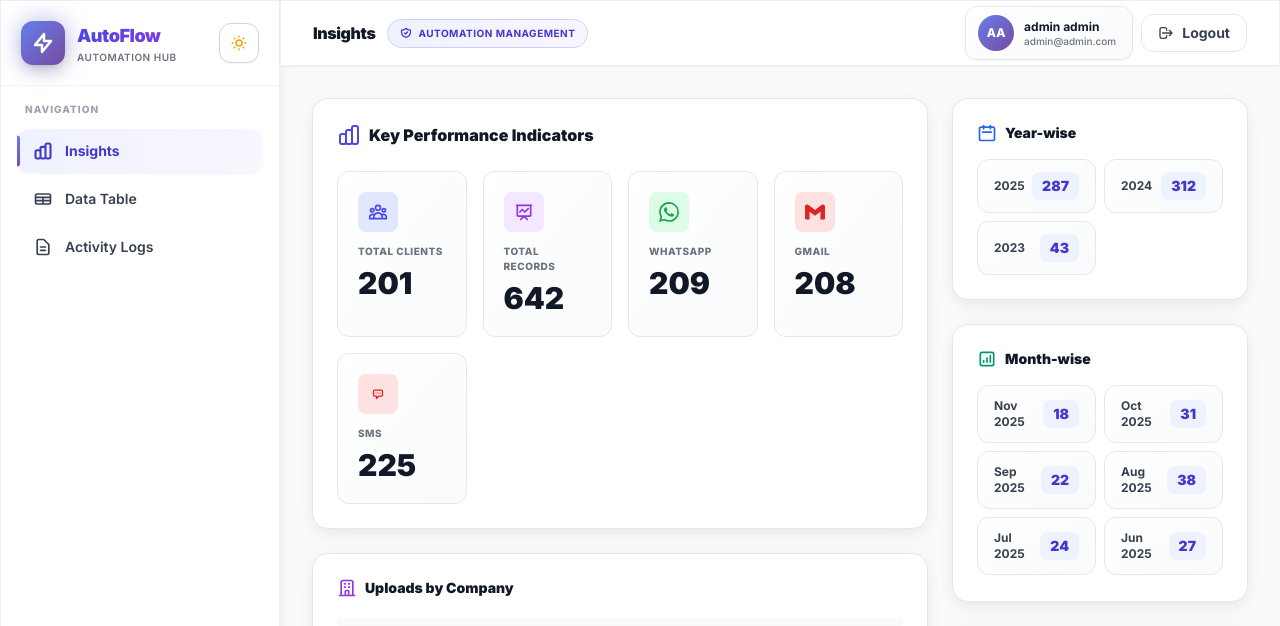
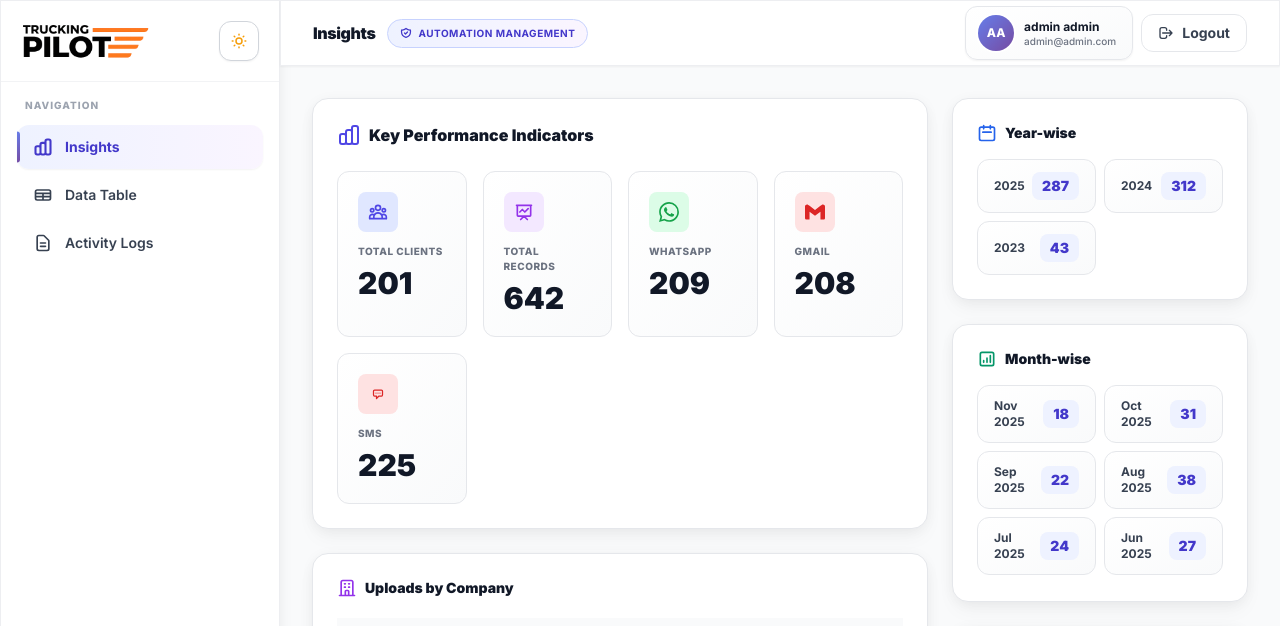
Before and after one commit to hereisnitish/chong-Automation, a Django app: page /dashboard/ in a window 1280 px wide. Shown: the top 626 px of the page. Run offline with Django 5.2, Linux system fonts and the light colour scheme; a user stored in the database is signed in; data comes from the database, SQL or seed files in the repository; some libraries are stand-ins or nearby versions.

Commit message:
add the logo and did some changes

```diff
--- a/automationProject/settings.py
+++ b/automationProject/settings.py
@@ -11,7 +11,7 @@ https://docs.djangoproject.com/en/5.0/ref/settings/
 """
 
 from pathlib import Path
-
+import os
 # Build paths inside the project like this: BASE_DIR / 'subdir'.
 BASE_DIR = Path(__file__).resolve().parent.parent
 
@@ -118,6 +118,10 @@ USE_TZ = True
 
 STATIC_URL = 'static/'
 
+STATICFILES_DIRS = [
+    os.path.join(BASE_DIR, 'static'),
+]
+
 # Default primary key field type
 # https://docs.djangoproject.com/en/5.0/ref/settings/#default-auto-field
 
--- a/templates/dashboard.html
+++ b/templates/dashboard.html
@@ -1,9 +1,11 @@
+{% load static %}
+
 <!DOCTYPE html>
 <html lang="en">
 <head>
   <meta charset="UTF-8" />
   <meta name="viewport" content="width=device-width, initial-scale=1.0" />
-  <title>AutoFlow Dashboard</title>
+  <title>Trucking Pilot Dashboard</title>
   <script src="https://cdn.tailwindcss.com"></script>
   <script>
     tailwind.config = {
@@ -174,19 +176,20 @@
   <div class="min-h-dvh grid grid-cols-1 lg:grid-cols-[280px_1fr]">
     <!-- Sidebar: Brand, Nav, Logs -->
     <aside class="glass lg:h-dvh lg:sticky lg:top-0 border-r border-gray-200/70 dark:border-gray-800/70 shadow-lg">
-      <div class="p-5 flex items-center gap-3 border-b border-gray-200/50 dark:border-gray-800/50">
+      <div class="p-5 flex items-center justify-between gap-3 border-b border-gray-200/50 dark:border-gray-800/50">
         <div class="relative icon-box">
-          <div class="absolute inset-0 gradient-primary rounded-xl blur-md opacity-50"></div>
-          <div class="relative h-11 w-11 gradient-primary rounded-xl grid place-items-center text-white shadow-lg">
-            <svg class="h-6 w-6" fill="none" stroke="currentColor" viewBox="0 0 24 24">
-              <path stroke-linecap="round" stroke-linejoin="round" stroke-width="2.5" d="M13 10V3L4 14h7v7l9-11h-7z"/>
-            </svg>
-          </div>
+          {% comment %} <div class="absolute inset-0 gradient-primary rounded-xl blur-md opacity-50"></div> {% endcomment %}
+          <div class="">
+            <img src="{% static 'logo2.png' %}" alt="Logo" class="object-contain w-[130px]" />
         </div>
-        <div class="flex-1">
-          <h1 class="text-lg font-black tracking-tight bg-gradient-to-r from-indigo-600 to-purple-600 dark:from-indigo-400 dark:to-purple-400 bg-clip-text text-transparent">AutoFlow</h1>
-          <p class="text-[10px] font-semibold text-gray-500 dark:text-gray-400 uppercase tracking-wider">Automation Hub</p>
         </div>
+        {% comment %} <div class="flex-1">
+          <h1 class="text-lg font-black tracking-tight text-black">
+            Trucking Pilot
+        </h1>
+
+
+        </div> {% endcomment %}
         <button id="themeToggle" class="inline-flex h-10 w-10 items-center justify-center rounded-xl border border-gray-300 dark:border-gray-600 bg-white dark:bg-gray-800 hover:bg-gray-50 dark:hover:bg-gray-700 transition-all duration-200 shadow-sm hover:shadow">
           <svg class="h-[18px] w-[18px] block dark:hidden text-amber-500" fill="none" stroke="currentColor" viewBox="0 0 24 24">
             <path stroke-linecap="round" stroke-linejoin="round" stroke-width="2" d="M12 3v1m0 16v1m9-9h-1M4 12H3m15.364 6.364l-.707-.707M6.343 6.343l-.707-.707m12.728 0l-.707.707M6.343 17.657l-.707.707M16 12a4 4 0 11-8 0 4 4 0 018 0z"/>
```
Also changed, not shown: requirements.txt (added, +11 -0 lines), templates/login.html (+8 -5 lines), templates/signup.html (+30 -11 lines), static/logo1.png (added), static/logo2.png (added).
